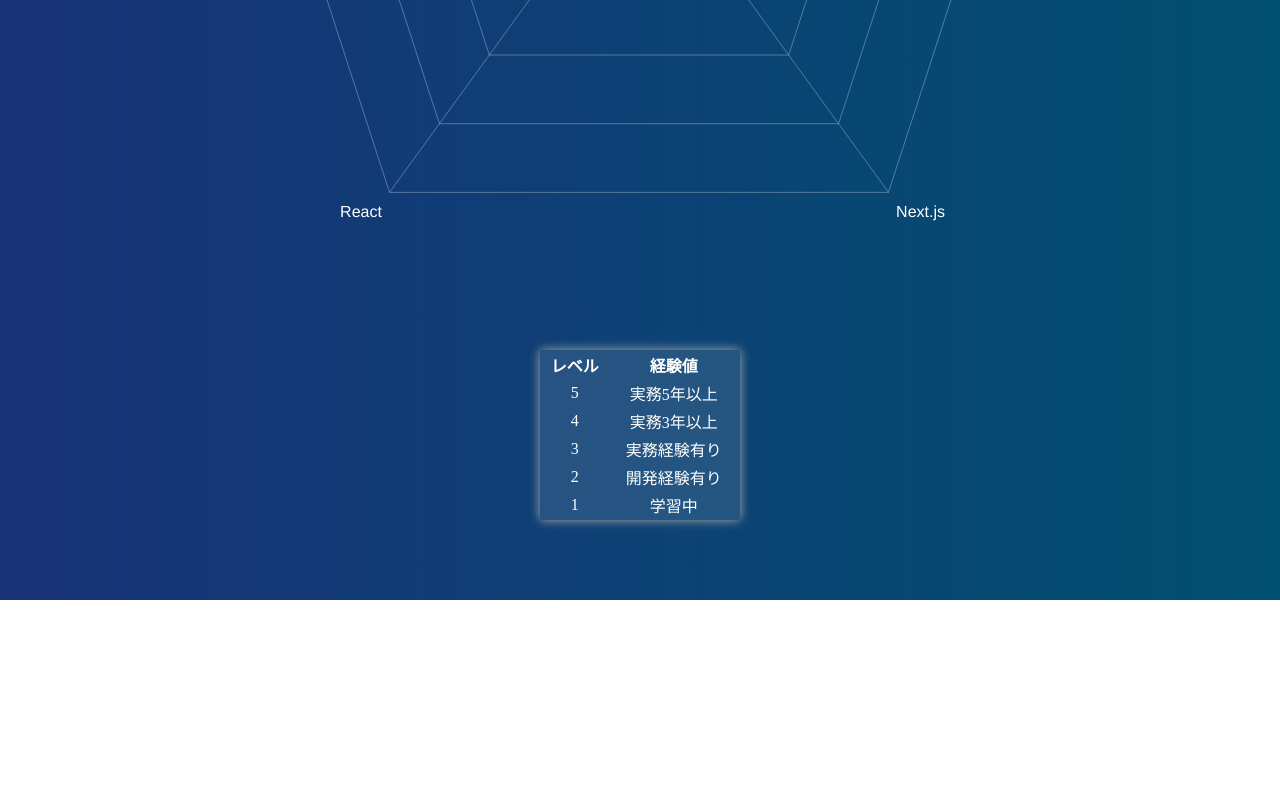
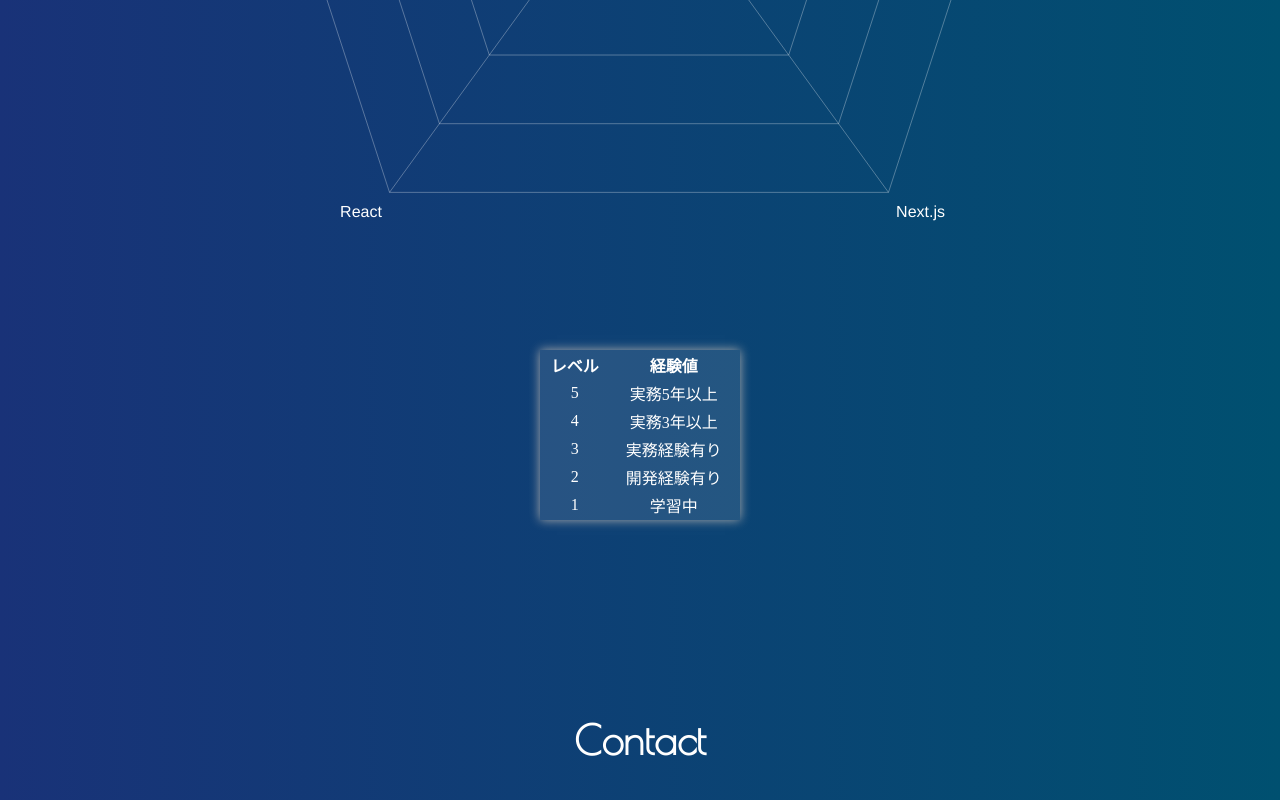
Before and after one commit to LSbard000com/My-Portfolio, a React (Vite) app: page / in a window 1280 px wide. Shown: the part 4260-5060 px from the top of the page. Before the commit the page ends 4860 px from the top, so only its background shows below. Built offline with nearby package versions, Linux system fonts and the light colour scheme; a web font is replaced by a local one.

Commit message:
コンタクトページ作成開始

```diff
--- a/src/App.tsx
+++ b/src/App.tsx
@@ -1,5 +1,6 @@
 import './App.css'
 import About from './components/About'
+import Contact from './components/Contact'
 import SideBar from './components/SideBar'
 import Skills from './components/Skills'
 import Top from './components/Top'
@@ -15,6 +16,7 @@ function App() {
       <About />
       <Works />
       <Skills />
+      <Contact />
     </>
   )
 }
--- /dev/null
+++ b/src/components/Contact.tsx
@@ -0,0 +1,12 @@
+const Contact = () => {
+  return (
+    <div className="contact">
+        <div className="section-title">
+            <h2>Contact</h2>
+        </div>
+
+    </div>
+  )
+}
+
+export default Contact
```
